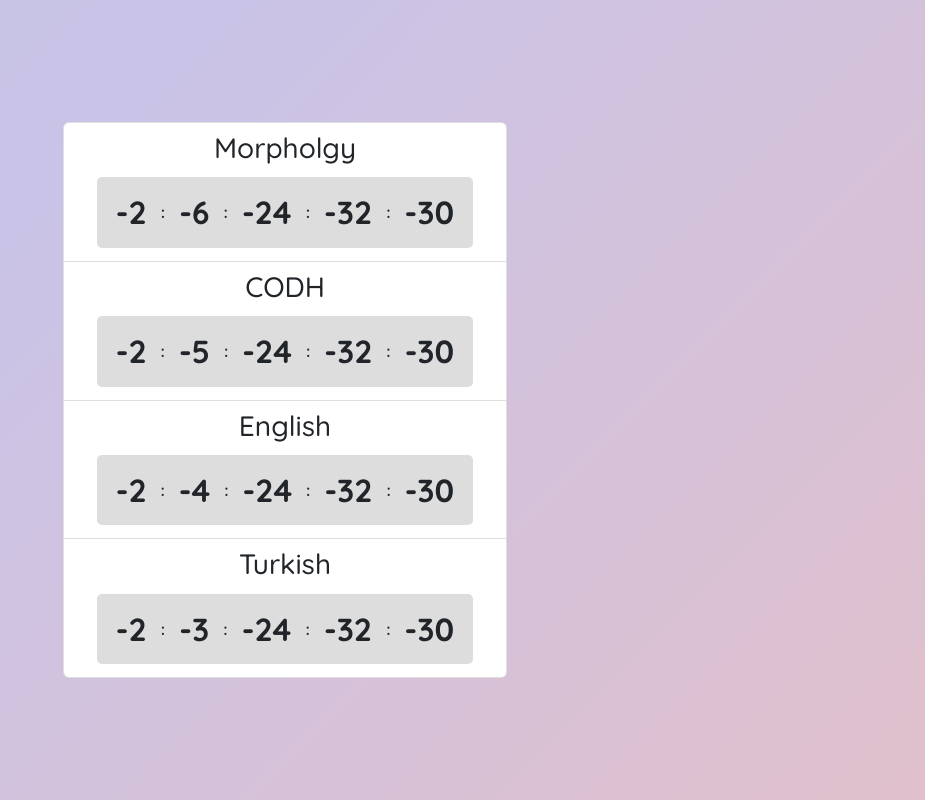
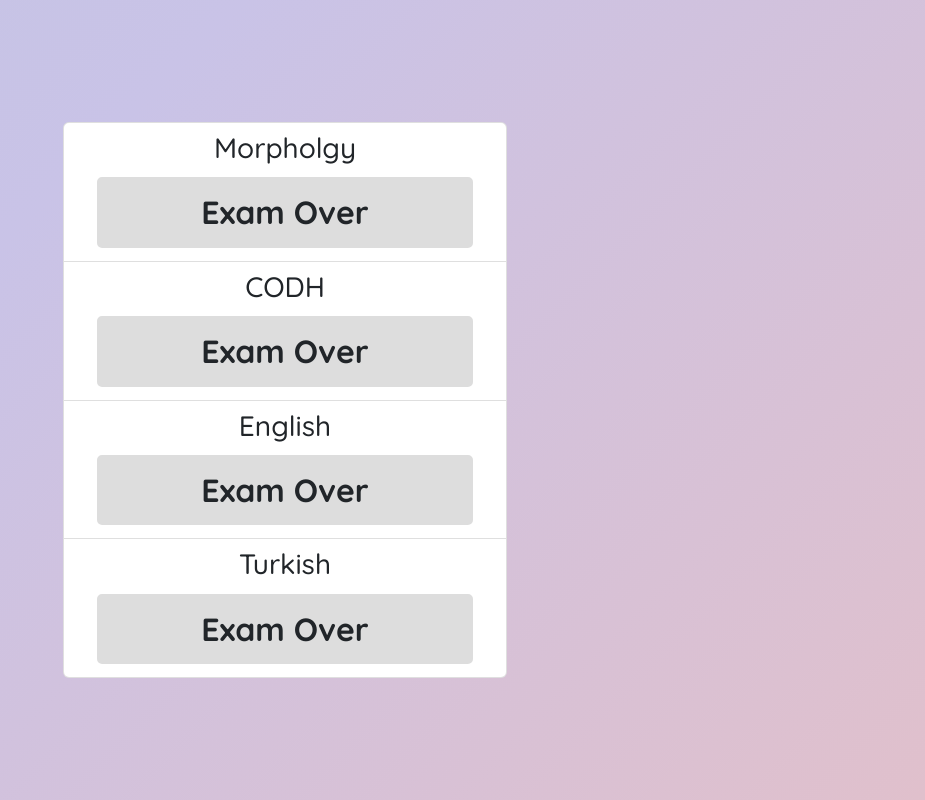
Before and after one commit to rftglyv/rftglyv.github.io, a plain HTML site: page counter/index.html in a window 1280 px wide. Shown: the whole page, without its empty margins (355-1280 px from the left). Drawn offline with nearby package versions, Linux system fonts and the light colour scheme; files that its build step writes are made by us from their sources.

Commit message:
Bugs fixed

```diff
--- a/counter/app.js
+++ b/counter/app.js
@@ -59,6 +59,12 @@ for (i in exams){
 
 function main(){
   for (i in exams){
+    if (isFinished(i)){
+      const container = document.querySelectorAll(".date-container");
+      for (j in container) {
+        container[i].innerHTML = `<h2>Exam Over</h2>`
+      }
+    }else{
       monthField = document.getElementById(`month-${i}`);
       dayField = document.getElementById(`day-${i}`);
       hourField = document.getElementById(`hour-${i}`);
@@ -67,10 +73,23 @@ function main(){
       counter(i)
     }
   }
+}
 
-function counter(i){
-  eventDay = new Date();
-  eventDay = new Date(exams[i].examDate);
+function pad(num)
+{
+  return num<10 ? '0'+ num : num
+}
+
+function isFinished(exam)
+{
+  eventDay = new Date(exams[exam].examDate);
+  const today = new Date();
+  const timeSpan = eventDay - today;
+  return timeSpan<0 ? true : false;
+}
+
+function counter(exam){
+  eventDay = new Date(exams[exam].examDate);
   const today = new Date();
   const timeSpan = eventDay - today;
 
@@ -80,11 +99,11 @@ function counter(i){
   const minutes = Math.floor((timeSpan % hour) / minute);
   const seconds = Math.floor((timeSpan % minute) / second);
 
-  monthField.innerHTML = months;
-  dayField.innerHTML = days;
-  hourField.innerHTML = hours;
-  minuteField.innerHTML = minutes;
-  secondField.innerHTML = seconds;
+  monthField.innerHTML = pad(months);
+  dayField.innerHTML = pad(days);;
+  hourField.innerHTML = pad(hours);
+  minuteField.innerHTML = pad(minutes);
+  secondField.innerHTML = pad(seconds);
 }
 
 setInterval(function(){main()}, 1000);
--- a/counter.html
+++ b/counter/index.html
@@ -4,8 +4,9 @@
 		<meta http-equiv="X-UA-Compatible" content="IE=edge" />
 		<meta name="viewport" content="width=device-width, initial-scale=1.0" />
 		<title id="study">Exam</title>
-		<link rel="icon" type="image/x-icon" href="./counter/counter/assets/favicon.ico">
-        <link rel="stylesheet" href="./counter/style.css">
+		<link rel="icon" href="assets/favicon.ico" type="image/x-icon" />
+		<link rel="shortcut icon" href="assets/favicon.ico" type="image/x-icon" />
+        <link rel="stylesheet" href="style.css">
 		<link rel="stylesheet" href="utilities.css">
 		<link href="https://cdn.jsdelivr.net/npm/bootstrap@5.2.2/dist/css/bootstrap.min.css" rel="stylesheet" integrity="sha384-Zenh87qX5JnK2Jl0vWa8Ck2rdkQ2Bzep5IDxbcnCeuOxjzrPF/et3URy9Bv1WTRi" crossorigin="anonymous">
 		<link href="https://fonts.googleapis.com/css2?family=Roboto+Mono:wght@300;500&family=Roboto+Serif:wght@300;500&family=Quicksand:wght@300;400;500;600;700&&display=swap" rel="stylesheet">
@@ -17,7 +18,7 @@
 			<ul class="col-xxl-6 col-xl-5 col-lg-6 col-md-8 p-0 list-group">
 			</ul>
 		</div>
-		<script src="./counter/app.js"></script>
+		<script src="app.js"></script>
 		<script src="https://cdn.jsdelivr.net/npm/bootstrap@5.2.2/dist/js/bootstrap.bundle.min.js" integrity="sha384-OERcA2EqjJCMA+/3y+gxIOqMEjwtxJY7qPCqsdltbNJuaOe923+mo//f6V8Qbsw3" crossorigin="anonymous"></script>
 	</body>
 </html>
--- a/raft/app.js
+++ b/raft/app.js
@@ -29,9 +29,9 @@ var eventDay = new Date();
 eventDay = new Date("December 12, 2022 00:00:00");
 
 function pad(num)
-  {
-    return num<10 ? '0'+ num : num
-  }
+{
+  return num<10 ? '0'+ num : num
+}
 
 const countDownFn = () =>
 {
```
Also changed, not shown: counter/assets/favicon.ico, raft/assets/favicon.ico. Lines whose indentation alone changed are shown as unchanged.
